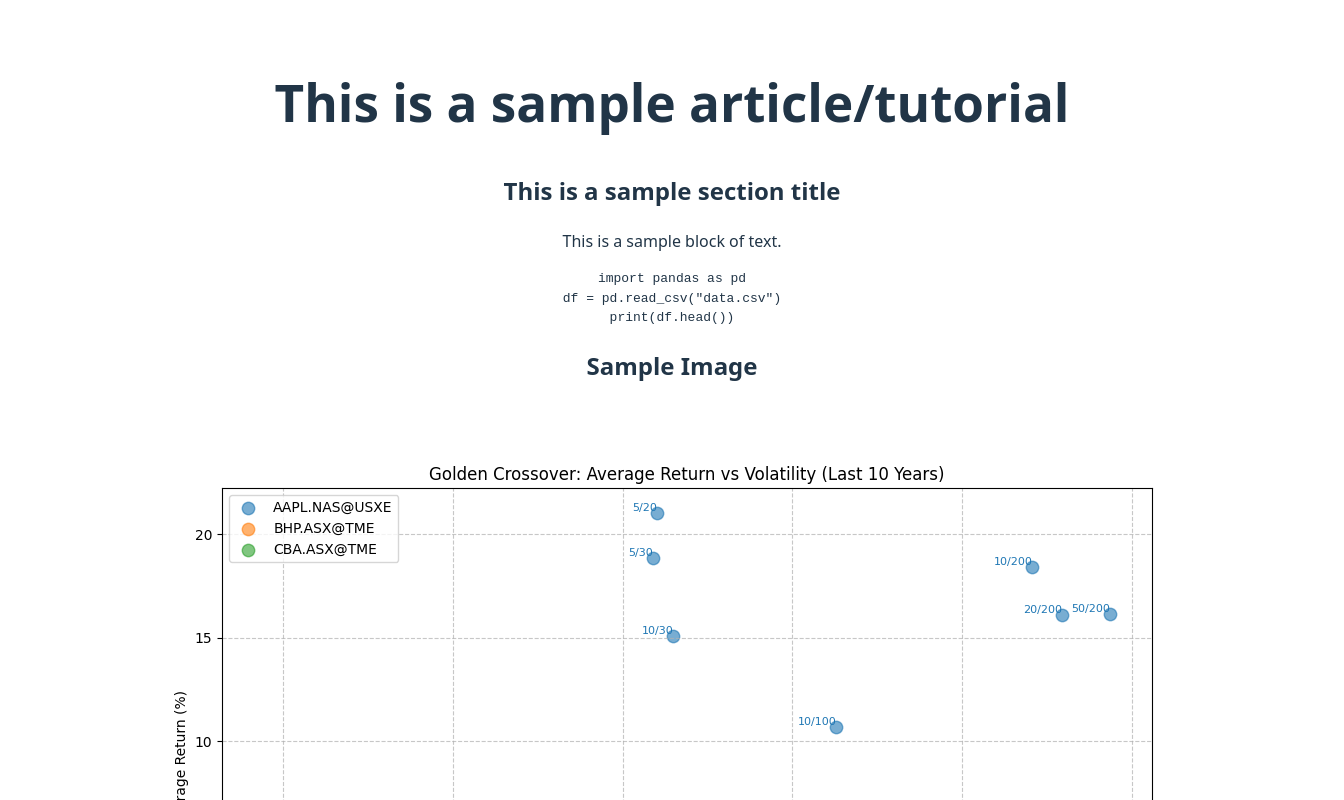
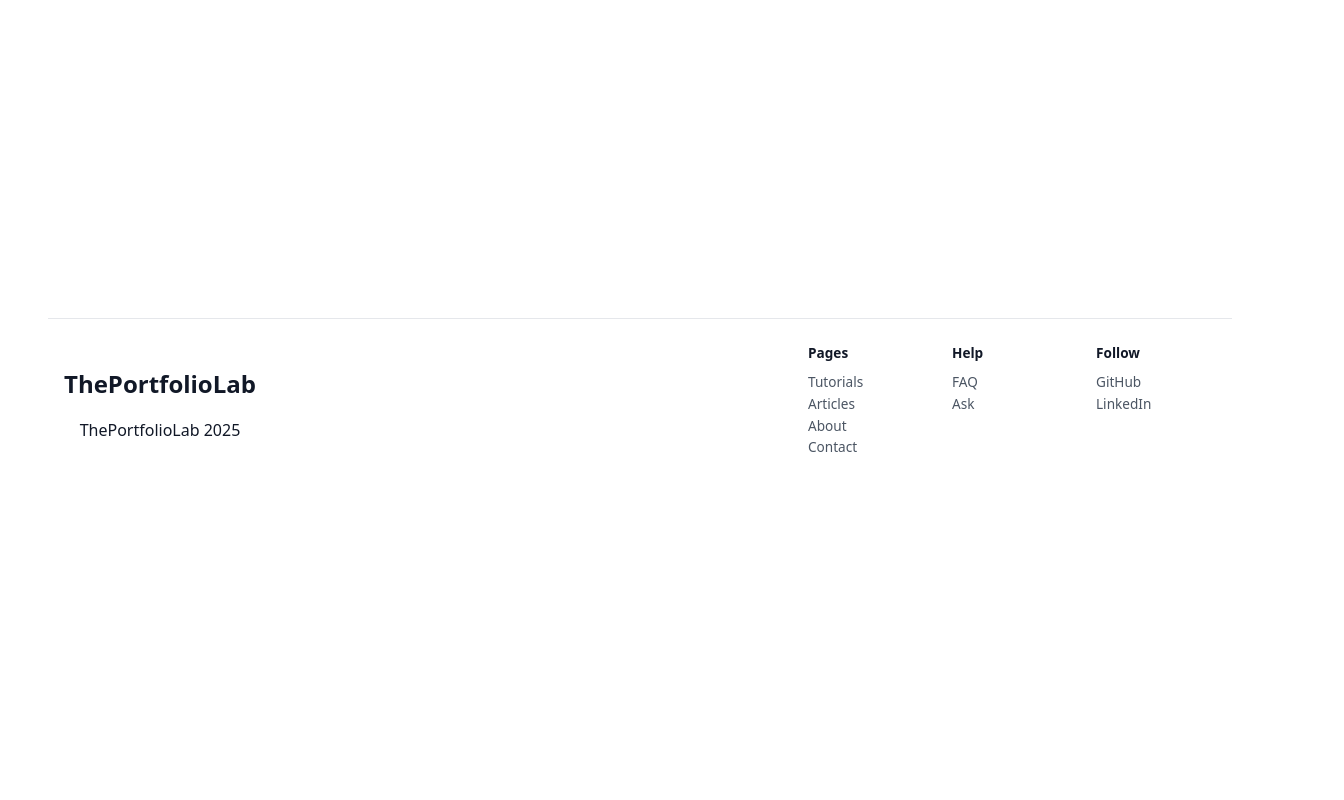
Before and after one commit to theportfoliolab/website, a React (Vite) app in the folder tpl/: page / in a window 1280 px wide. Shown: the top 800 px of the page, 1344 px wide, since content can reach past the window. Built offline with nearby package versions, Linux system fonts and the light colour scheme.

Commit message:
Added footer component, needs work

```diff
--- a/tpl/src/App.jsx
+++ b/tpl/src/App.jsx
@@ -2,13 +2,14 @@ import { useState } from 'react'
 import reactLogo from './assets/react.svg'
 import viteLogo from '/vite.svg'
 import './App.css'
-import TutorialPage from './pages/SampleArticle.jsx'
+import {SamplePage} from './pages/SampleArticle.jsx'
+import Footer from './components/Footer.jsx'
 
 function App() {
   const [count, setCount] = useState(0)
 
   return (
-    <TutorialPage />
+    <Footer />
   )
 }
 
--- /dev/null
+++ b/tpl/src/components/Footer.jsx
@@ -0,0 +1,34 @@
+import React from 'react'
+import './footer.css'
+
+export default function Footer() {
+  return (
+    <footer className="footer">
+      <div className="footer__inner">
+        <div className="footer__brand">
+            <a href="/" className="footer__logo">ThePortfolioLab</a>
+            <p className="footer__description">ThePortfolioLab 2025</p>
+        </div>
+        <nav className="footer__nav" aria-label="Footer Navigation">
+          <div className="footer__col">
+            <div className="footer__heading">Pages</div>
+            <a className="footer__link" href="/tutorials">Tutorials</a>
+            <a className="footer__link" href="/articles">Articles</a>
+            <a className="footer__link" href="/about">About</a>
+            <a className="footer__link" href="/contact">Contact</a>
+          </div>
+          <div className="footer__col">
+            <div className="footer__heading">Help</div>
+            <a className="footer__link" href="/faq">FAQ</a>
+            <a className="footer__link" href="/ask">Ask</a>
+          </div>
+          <div className="footer__col">
+            <div className="footer__heading">Follow</div>
+            <a className="footer__link" href="https://github.com" target="_blank" rel="noreferrer noopener">GitHub</a>
+            <a className="footer__link" href="https://linkedin.com" target="_blank" rel="noreferrer noopener">LinkedIn</a>
+          </div>
+        </nav>
+      </div>
+    </footer>
+  )
+}
--- /dev/null
+++ b/tpl/src/components/footer.css
@@ -0,0 +1,81 @@
+.footer {
+    border-top: 1px solid #e5e7eb; /* gray-200 */
+    padding: 24px 16px;
+    color: #111827; /* gray-900 */
+    text-align: left;
+    display: flex;
+    flex-direction: row;
+}
+
+.footer__inner {
+    width: 90vw;
+    margin: 0 auto;
+    display: flex;
+    flex-direction: row;
+    gap: 24px;
+    align-items: flex-end;
+    justify-content: space-between;
+}
+
+.footer__brand {
+    display: flex;
+    flex-direction: column;
+    align-items: center; /* vertical center for logo */
+}
+
+.footer__logo {
+    font-weight: 800; /* extra bold */
+    font-size: 1.5rem; /* large on mobile */
+    text-decoration: none;
+    color: inherit;
+}
+
+.footer__nav {
+    display: flex;
+    gap: 24px;
+    flex: 2 1 420px;
+    justify-content: flex-end;
+}
+
+.footer__col {
+    display: flex;
+    flex-direction: column;
+    min-width: 120px;
+}
+
+.footer__heading {
+    font-weight: 700; /* bold */
+    font-size: 0.85rem; /* small */
+    margin-bottom: 8px;
+}
+
+.footer__link {
+    font-weight: 400; /* light appearance relative to heading */
+    color: #4b5563; /* gray-600 */
+    text-decoration: none;
+    font-size: 0.85rem; /* small */
+    line-height: 1.6;
+}
+.footer__link:hover {
+    color: #111827; /* darker on hover */
+    text-decoration: underline;
+}
+
+/* Responsive: stack columns on small screens */
+@media (max-width: 640px) {
+    .footer__inner {
+        flex-direction: column;
+        align-items: stretch;
+        gap: 16px;
+  }
+  .footer__brand {
+        justify-content: center; /* center brand on mobile */
+  }
+  .footer__logo {
+        font-size: 1.75rem; /* slightly larger for visibility */
+        text-align: center;
+  }
+  .footer__nav {
+        justify-content: space-between;
+    }
+}
--- a/tpl/src/pages/SampleArticle.jsx
+++ b/tpl/src/pages/SampleArticle.jsx
@@ -4,7 +4,7 @@ import CodeBlock from '../components/CodeBlock'
 import ImageBlock from '../components/ImageBlock'
 import DownloadButton from '../components/DownloadButton'
 
-export default function SamplePage() {
+export function SamplePage() {
   return (
     <Body>
       <h1>This is a sample article/tutorial</h1>
--- a/tpl/vite.config.js
+++ b/tpl/vite.config.js
@@ -1,8 +1,12 @@
 import { defineConfig } from 'vite'
 import react from '@vitejs/plugin-react'
 
-// https://vite.dev/config/
 export default defineConfig({
     base: '/',
-  plugins: [react()],
+    plugins: [react()],
+    server: {
+        host: '0.0.0.0', // exposes to your local network
+        port: 5173,      // or any port you prefer
+        strictPort: true // prevents fallback to another port
+    }
 })
```
Also changed, not shown: package.json (+9 -0 lines), 2 other files (tests, documents, lock files or other folders).
